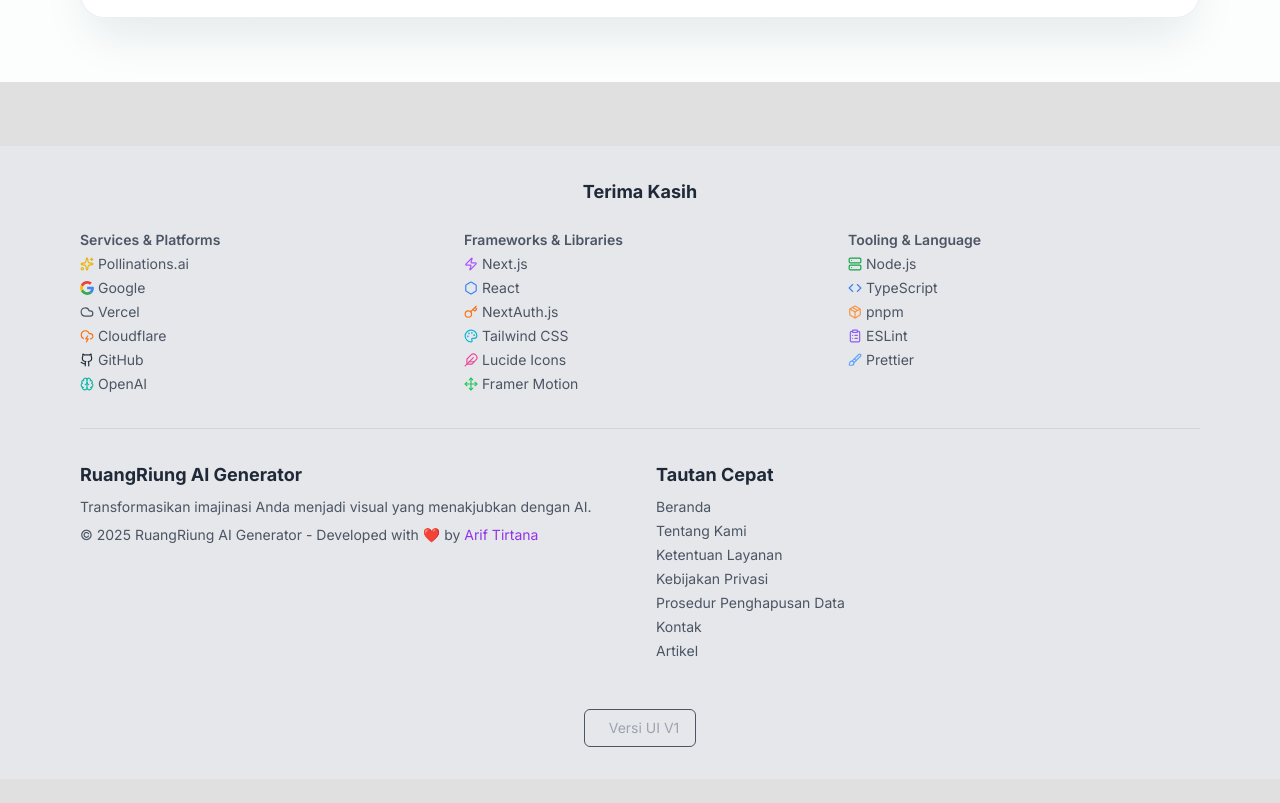
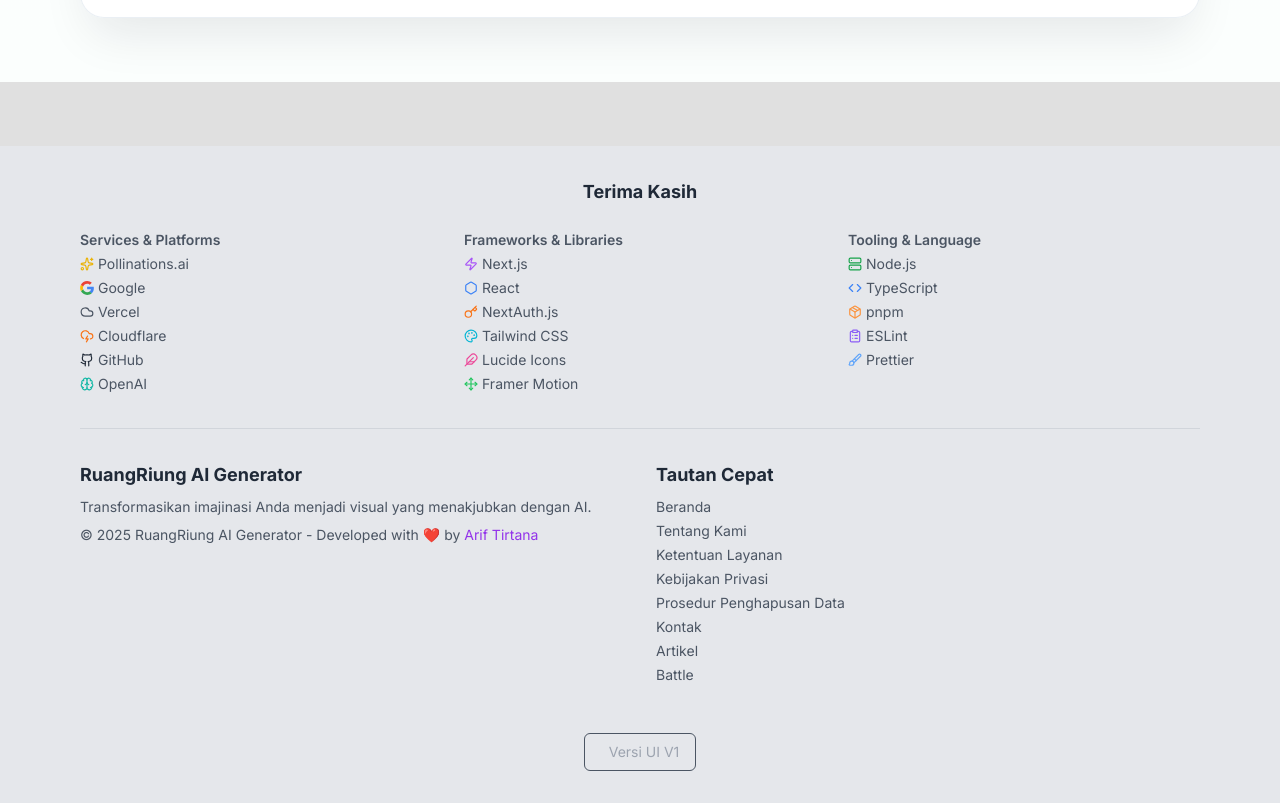
Before and after one commit to ruangriung/ruangriung-generator-app, a Next.js app: page /battle-ignite-friendship in a window 1280 px wide. Shown: the part 5433-6236 px from the top of the page. Before the commit the page ends 6212 px from the top, so only its background shows below. Built offline with nearby package versions, Linux system fonts and the light colour scheme; no server answers.

Commit message:
Update Footer.tsx

```diff
--- a/components/Footer.tsx
+++ b/components/Footer.tsx
@@ -71,6 +71,7 @@ export default function Footer() {
               <li><Link href="/penghapusan-data" className="hover:text-purple-600 dark:hover:text-purple-400">Prosedur Penghapusan Data</Link></li>
               <li><Link href="/kontak" className="hover:text-purple-600 dark:hover:text-purple-400">Kontak</Link></li>
               <li><Link href="/artikel" className="hover:text-purple-600 dark:hover:text-purple-400">Artikel</Link></li>
+              <li><Link href="/battle-ignite-friendship" className="hover:text-purple-600 dark:hover:text-purple-400">Battle</Link></li>
             </ul>
           </div>
         </div>
```
